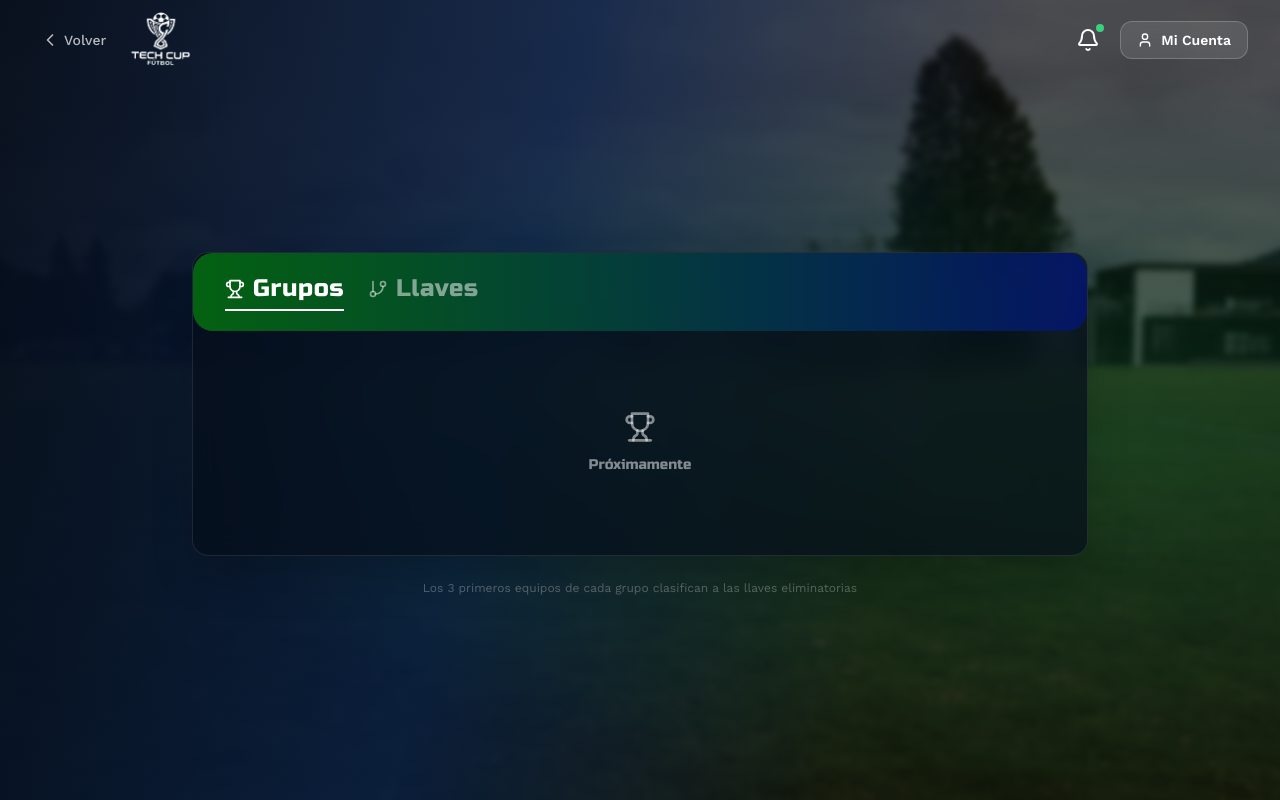
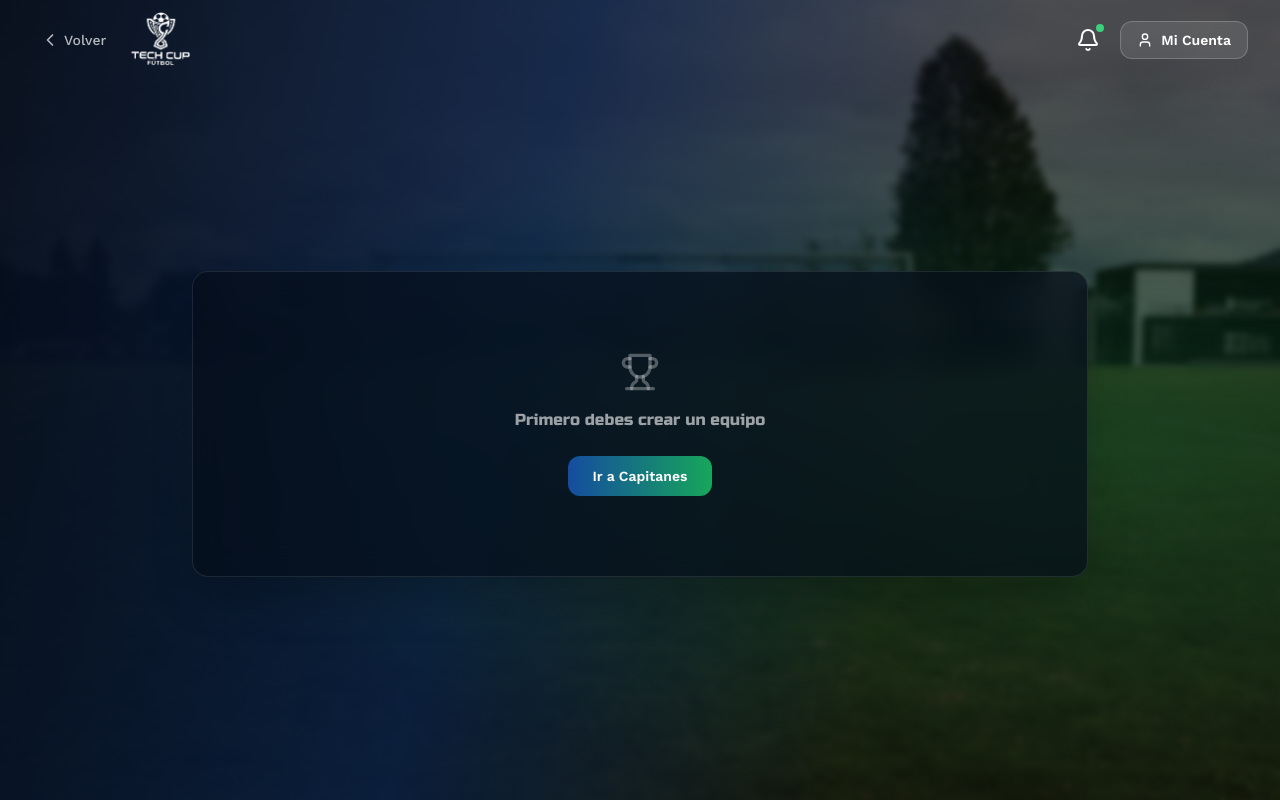
Before and after one commit to HorusEnOffside/TechUpFutbol_Frontend, a React (Vite) app: page /grupos in a window 1280 px wide. Built offline with nearby package versions, Linux system fonts and the light colour scheme.

Commit message:
fixes final

```diff
--- a/src/pages/EstadisticasPage.tsx
+++ b/src/pages/EstadisticasPage.tsx
@@ -1,4 +1,4 @@
-import { useState } from 'react';
+import { useState, useEffect } from 'react';
 import { useNavigate } from 'react-router';
 import { BarChart2 } from 'lucide-react';
 import { NavBarTransparent } from '../components/NavBarTransparent';
@@ -17,6 +17,14 @@ const TABS: { id: Tab; label: string; statCol: string }[] = [
 export function EstadisticasPage() {
   const navigate = useNavigate();
   const [activeTab, setActiveTab] = useState<Tab>('goleadores');
+  const [teamId, setTeamId] = useState<string | null>(null);
+  const [checked, setChecked] = useState(false);
+
+  useEffect(() => {
+    const savedTeamId = localStorage.getItem('teamId');
+    setTeamId(savedTeamId);
+    setChecked(true);
+  }, []);
 
   return (
     <div className="min-h-screen relative overflow-hidden bg-[#050d1a]">
@@ -52,7 +60,28 @@ export function EstadisticasPage() {
 
       <main className="relative z-10 min-h-screen flex flex-col items-center justify-center px-4 sm:px-6 lg:px-8 pt-28 pb-16">
 
+        {/* Sin equipo */}
+        {checked && !teamId && (
+          <div
+            className="w-full max-w-4xl rounded-2xl border border-white/10 shadow-2xl flex flex-col items-center justify-center py-20 gap-4"
+            style={{ background: 'rgba(5, 13, 26, 0.70)', backdropFilter: 'blur(16px)' }}
+          >
+            <BarChart2 className="w-10 h-10 text-white/30" />
+            <p className="text-white/60 text-base text-center" style={{ fontFamily: "'Russo One', sans-serif" }}>
+              Primero debes crear un equipo
+            </p>
+            <button
+              onClick={() => navigate('/player/capitanes')}
+              className="mt-2 px-6 py-2.5 rounded-xl text-white text-sm font-semibold transition-all hover:opacity-90"
+              style={{ background: 'linear-gradient(90deg, #144C9F, #17A65B)' }}
+            >
+              Ir a Capitanes
+            </button>
+          </div>
+        )}
+
         {/* Tarjeta */}
+        {checked && teamId && (
         <div
           className="w-full max-w-4xl rounded-2xl overflow-hidden border border-white/10 shadow-2xl"
           style={{ background: 'rgba(5, 13, 26, 0.70)', backdropFilter: 'blur(16px)' }}
@@ -122,6 +151,7 @@ export function EstadisticasPage() {
             </p>
           </div>
         </div>
+        )}
 
       </main>
     </div>
--- a/src/pages/GruposPage.tsx
+++ b/src/pages/GruposPage.tsx
@@ -1,4 +1,4 @@
-import { useState } from 'react';
+import { useState, useEffect } from 'react';
 import { useNavigate } from 'react-router';
 import { Trophy, GitBranch } from 'lucide-react';
 import { NavBarTransparent } from '../components/NavBarTransparent';
@@ -9,6 +9,14 @@ type Tab = 'GRUPOS' | 'LLAVES';
 export function GruposPage() {
   const navigate = useNavigate();
   const [activeTab, setActiveTab] = useState<Tab>('GRUPOS');
+  const [teamId, setTeamId] = useState<string | null>(null);
+  const [checked, setChecked] = useState(false);
+
+  useEffect(() => {
+    const savedTeamId = localStorage.getItem('teamId');
+    setTeamId(savedTeamId);
+    setChecked(true);
+  }, []);
 
   return (
     <div className="min-h-screen relative overflow-hidden bg-[#050d1a]">
@@ -44,7 +52,29 @@ export function GruposPage() {
 
       <main className="relative z-10 min-h-screen flex flex-col items-center justify-center px-4 sm:px-6 lg:px-8 pt-28 pb-16">
 
+        {/* Sin equipo */}
+        {checked && !teamId && (
+          <div
+            className="w-full max-w-4xl rounded-2xl border border-white/10 shadow-2xl flex flex-col items-center justify-center py-20 gap-4"
+            style={{ background: 'rgba(5, 13, 26, 0.70)', backdropFilter: 'blur(16px)' }}
+          >
+            <Trophy className="w-10 h-10 text-white/30" />
+            <p className="text-white/60 text-base text-center" style={{ fontFamily: "'Russo One', sans-serif" }}>
+              Primero debes crear un equipo
+            </p>
+            <button
+              onClick={() => navigate('/player/capitanes')}
+              className="mt-2 px-6 py-2.5 rounded-xl text-white text-sm font-semibold transition-all hover:opacity-90"
+              style={{ background: 'linear-gradient(90deg, #144C9F, #17A65B)' }}
+            >
+              Ir a Capitanes
+            </button>
+          </div>
+        )}
+
         {/* Tarjeta */}
+        {checked && teamId && (
+        <>
         <div
           className="w-full max-w-4xl rounded-2xl overflow-hidden border border-white/10 shadow-2xl"
           style={{ background: 'rgba(5, 13, 26, 0.70)', backdropFilter: 'blur(16px)' }}
@@ -102,6 +132,9 @@ export function GruposPage() {
         <p className="mt-6 text-white/30 text-xs text-center">
           Los 3 primeros equipos de cada grupo clasifican a las llaves eliminatorias
         </p>
+        </>
+        )}
+
       </main>
     </div>
   );
```
